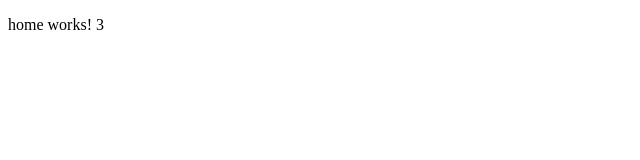
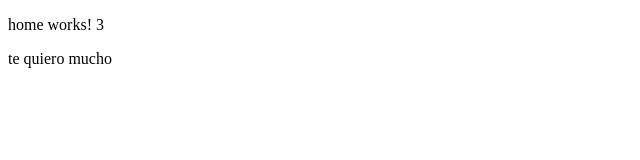
Before and after one commit to gabo-01/LanCyC, an Angular app: page /Home in a window 1280 px wide. Shown: the top 160 px of the page, without its empty margins (0-640 px from the left). Built offline with nearby package versions, Linux system fonts and the light colour scheme.

Commit message:
cambio 1

```diff
--- a/src/app/components/home/home.component.html
+++ b/src/app/components/home/home.component.html
@@ -1 +1,5 @@
 <p>home works! 3</p>
+
+<div>
+    te quiero mucho
+</div>
```
